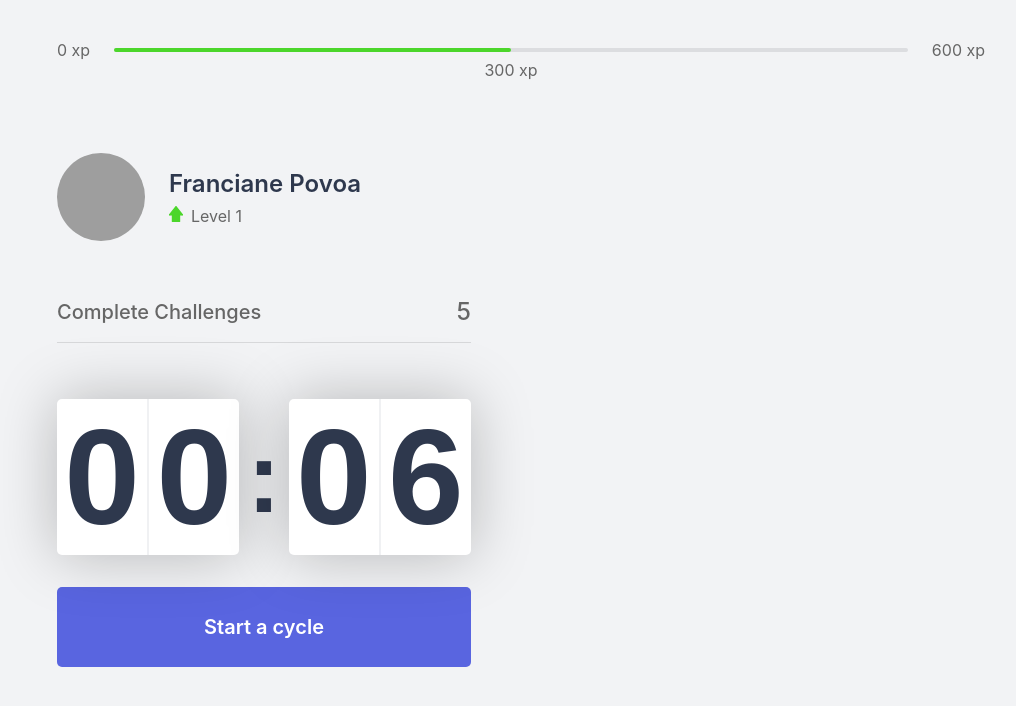
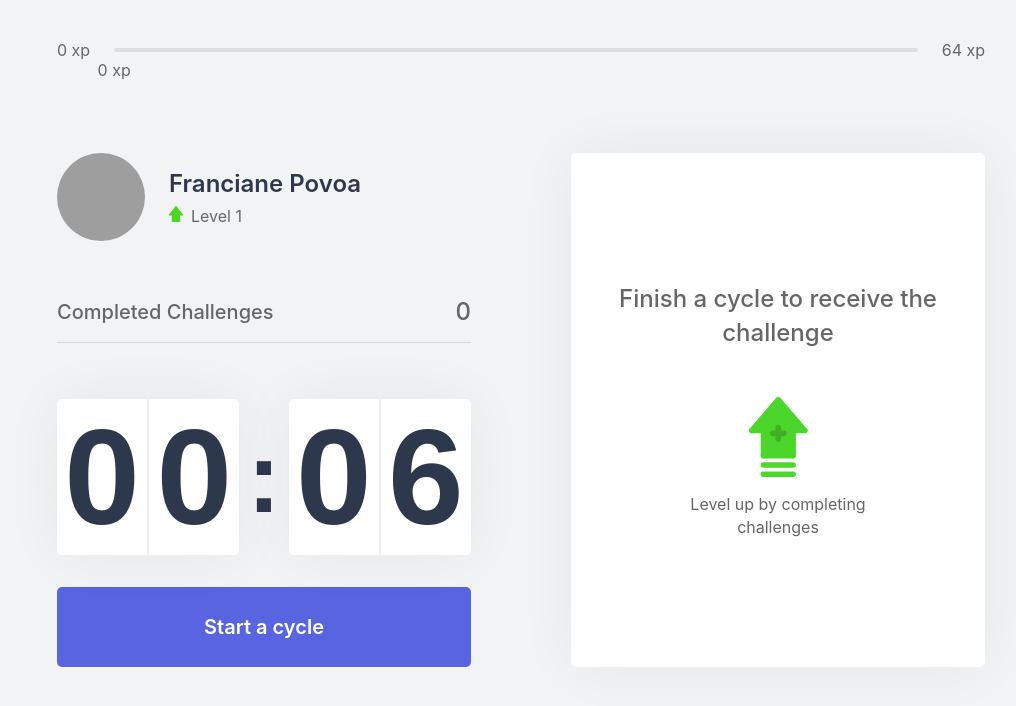
Before and after one commit to francianepovoa/moveit-next.js, a Next.js app: page / in a window 1280 px wide. Shown: the top 706 px of the page, without its empty margins (119-1135 px from the left). Built offline with nearby package versions, Linux system fonts and the light colour scheme; grey boxes are pictures that could not be loaded.

Commit message:
Aplication Context API

```diff
--- /dev/null
+++ b/challenges.json
@@ -0,0 +1,62 @@
+[
+	{
+		"type": "body",
+		"description": "Stretch one arm with the palm facing forward and pull your fingers up for 10 seconds by hand.",
+		"amount": 80
+	},
+	{
+		"type": "body",
+		"description": "Stretch your arm against your chest and pull it using your other arm for 10 seconds per arm.",
+		"amount": 60
+	},
+	{
+		"type": "body",
+		"description": "Pull your neck with the help of the hand to the right and the left, remaining in the position for a few seconds.",
+		"amount": 70
+	},
+	{
+		"type": "body",
+		"description": "With both hands on the back of your head, take it down along the back of the area.",
+		"amount": 60
+	},
+	{
+		"type": "body",
+		"description": "Cross your legs and go down with hands stretched toward the floor. Repeat the movement with the other leg in front.",
+		"amount": 100
+	},
+	{
+		"type": "body",
+		"description": "Sitting, open your legs and try to touch your palms on the floor, repeat 3 times for 5 seconds.",
+		"amount": 80
+	},
+	{
+		"type": "body",
+		"description": "Pull your knee against your chest and hold, switch legs for 10 seconds.",
+		"amount": 50
+	},
+	{
+		"type": "body",
+		"description": "Sitting, cross one leg and lean your torso forward, switch your legs after 10 seconds.",
+		"amount": 80
+	},
+	{
+		"type": "eye",
+		"description": "Sitting, close your eyes and cover them with your palms for 2 minutes, then open normally.",
+		"amount": 90
+	},
+	{
+		"type": "eye",
+		"description": "In an open space, look as far as you can for 3s, just move your eyes. Repeat 3 times.",
+		"amount": 140
+	},
+	{
+		"type": "eye",
+		"description": "Using your thumbs, massage the area below the eyebrows in a circular motion for 15 seconds.",
+		"amount": 70
+	},
+	{
+		"type": "body",
+		"description": "Standing, rotate your waist as far as you can to the left, hold for five seconds. Repeat to the right.",
+		"amount": 90
+	}
+]
--- /dev/null
+++ b/src/components/ChallengeBox.tsx
@@ -0,0 +1,42 @@
+import { useContext } from "react";
+import { ChallengesContext } from "../context/ChallengesContext";
+import styles from "../styles/components/ChallengeBox.module.css";
+
+export function ChallengeBox() {
+	const { activeChallenge, resetChallenge } = useContext(ChallengesContext);
+
+	return (
+		<div className={styles.challengeBoxContainer}>
+			{activeChallenge ? (
+				<div className={styles.challengeActive}>
+					<header> Win {activeChallenge.amount} xp</header>
+
+					<main>
+						<img src={`icons/${activeChallenge.type}.svg`} />
+						<strong>New challenge</strong>
+						<p>{activeChallenge.description}</p>
+					</main>
+					<footer>
+						<button
+							type='button'
+							className={styles.challengeFailedButton}
+							onClick={resetChallenge}>
+							Failed
+						</button>
+						<button type='button' className={styles.challengeSucceededButton}>
+							Completed
+						</button>
+					</footer>
+				</div>
+			) : (
+				<div className={styles.challengeNotActive}>
+					<strong>Finish a cycle to receive the challenge</strong>
+					<p>
+						<img src='icons/level-up.svg' alt='Level up' />
+						Level up by completing challenges
+					</p>
+				</div>
+			)}
+		</div>
+	);
+}
--- a/src/components/CompletedChallenges.tsx
+++ b/src/components/CompletedChallenges.tsx
@@ -1,10 +1,14 @@
+import { useContext } from "react";
+import { ChallengesContext } from "../context/ChallengesContext";
 import styles from "../styles/components/CompletedChallenges.module.css";
 
 export function CompletedChallenges() {
+	const { challengesCompleted } = useContext(ChallengesContext);
+
 	return (
 		<div className={styles.completedChallengeContainer}>
-			<span>Complete Challenges</span>
-			<span>5</span>
+			<span>Completed Challenges</span>
+			<span>{challengesCompleted}</span>
 		</div>
 	);
 }
--- a/src/components/Countdown.tsx
+++ b/src/components/Countdown.tsx
@@ -1,9 +1,12 @@
-import { useEffect, useState } from "react";
+import { useContext, useEffect, useState } from "react";
+import { ChallengesContext } from "../context/ChallengesContext";
 import styles from "../styles/components/Countdown.module.css";
 
 let countdownTimeout: NodeJS.Timeout;
 
 export function Countdown() {
+	const { startNewChallenge } = useContext(ChallengesContext);
+
 	const [time, setTime] = useState(0.1 * 60);
 	const [isActive, setIsActive] = useState(false);
 	const [hasFinished, setHasFinished] = useState(false);
@@ -32,6 +35,7 @@
 		} else if (isActive && time === 0) {
 			setHasFinished(true);
 			setIsActive(false);
+			startNewChallenge();
 		}
 	}, [isActive, time]);
 
--- a/src/components/ExperienceBar.tsx
+++ b/src/components/ExperienceBar.tsx
@@ -1,17 +1,29 @@
+import { useContext } from "react";
+import { ChallengesContext } from "../context/ChallengesContext";
 import styles from "../styles/components/ExperienceBar.module.css";
 
 export function ExperienceBar() {
+	const { currentExperience, experienceToNextLevel } = useContext(
+		ChallengesContext
+	);
+
+	const percentToNextLevel = Math.round(
+		(currentExperience * 100) / experienceToNextLevel
+	);
+
 	return (
 		<header className={styles.experienceBar}>
 			<span>0 xp</span>
 			<div>
-				<div style={{ width: "50%" }} />
+				<div style={{ width: `${percentToNextLevel}%` }} />
 
-				<span className={styles.currentExperience} style={{ left: "50%" }}>
-					300 xp
+				<span
+					className={styles.currentExperience}
+					style={{ left: `${percentToNextLevel}%` }}>
+					{currentExperience} xp
 				</span>
 			</div>
-			<span>600 xp</span>
+			<span>{experienceToNextLevel} xp</span>
 		</header>
 	);
 }
--- /dev/null
+++ b/src/context/ChallengesContext.tsx
@@ -0,0 +1,65 @@
+import { createContext, ReactNode, useState } from "react";
+import challenges from "../../challenges.json";
+
+interface Challenge {
+	type: "body" | "eye";
+	description: string;
+	amount: number;
+}
+
+interface ChallengesContextData {
+	level: number;
+	currentExperience: number;
+	experienceToNextLevel: number;
+	challengesCompleted: number;
+	activeChallenge: Challenge;
+	levelUp: () => void;
+	startNewChallenge: () => void;
+	resetChallenge: () => void;
+}
+
+interface ChallengesProviderProps {
+	children: ReactNode;
+}
+
+export const ChallengesContext = createContext({} as ChallengesContextData);
+
+export function ChallengesProvider({ children }: ChallengesProviderProps) {
+	const [level, setLevel] = useState(1);
+	const [currentExperience, setCurrentExperience] = useState(0);
+	const [challengesCompleted, setChallengesCompleted] = useState(0);
+	const [activeChallenge, setActiveChallenge] = useState(null);
+
+	const experienceToNextLevel = Math.pow((level + 1) * 4, 2);
+
+	function levelUp() {
+		setLevel(level + 1);
+	}
+
+	function startNewChallenge() {
+		const randomChallengeIndex = Math.floor(Math.random() * challenges.length);
+		const challenge = challenges[randomChallengeIndex];
+
+		setActiveChallenge(challenge);
+	}
+
+	function resetChallenge() {
+		setActiveChallenge(null);
+	}
+
+	return (
+		<ChallengesContext.Provider
+			value={{
+				level,
+				levelUp,
+				currentExperience,
+				experienceToNextLevel,
+				challengesCompleted,
+				startNewChallenge,
+				activeChallenge,
+				resetChallenge,
+			}}>
+			{children}
+		</ChallengesContext.Provider>
+	);
+}
--- a/src/pages/_app.tsx
+++ b/src/pages/_app.tsx
@@ -1,7 +1,12 @@
+import { ChallengesProvider } from "../context/ChallengesContext";
 import "../styles/global.css";
 
 function MyApp({ Component, pageProps }) {
-	return <Component {...pageProps} />;
+	return (
+		<ChallengesProvider>
+			<Component {...pageProps} />
+		</ChallengesProvider>
+	);
 }
 
 export default MyApp;
--- a/src/pages/index.tsx
+++ b/src/pages/index.tsx
@@ -1,9 +1,10 @@
+import Head from "next/head";
+
+import { ChallengeBox } from "../components/ChallengeBox";
 import { CompletedChallenges } from "../components/CompletedChallenges";
 import { Countdown } from "../components/Countdown";
 import { ExperienceBar } from "../components/ExperienceBar";
 import { Profile } from "../components/Profile";
-
-import Head from "next/head";
 
 import styles from "../styles/pages/Home.module.css";
 
@@ -21,10 +22,29 @@
 					<CompletedChallenges />
 					<Countdown />
 				</div>
-				<div></div>
+				<div>
+					<ChallengeBox />
+				</div>
 			</section>
 		</div>
 	);
 }
 
-// #jornadainfinita
+//* #Rumoaoproximonivel (primeiro dia)
+//? No primeiro dia vamos conhecer os conceitos por trás de um front-end SPA, os principais fundamentos do React
+//? como componentes, propriedades, estado e ferramentas que funcionam por trás da biblioteca como Webpack e Babel.
+//? Além disso, daremos início ao desenvolvimento da aplicação move.it, criando a estrutura básica de componentes da página.
+
+//* #jornadainfinita (segundo dia)
+//? Nesse segundo dia vamos aprender o que é Next.js e quando utilizar no desenvolvimento de aplicações React.
+//? Vamos também criar nossos próprios hooks dando vida às funcionalidades de countdown e
+//? ganho de experiência e leveis através de desafios.
+
+//* #focopraticagrupo (terceiro dia)
+//? Na terceiro aula realizaremos uma separação da aplicação em componentes menores e
+//? aplicaremos o conceito de contextos no React, responsável por compartilhar uma informação entre vários componentes em tela.
+//? Finalizaremos também a funcionalidade de desafios.
+
+//* #(quarto dia)
+//? Na quarta aula iremos continuar evoluindo nossa aplicação, aprender ainda mais sobre a Context API,
+//? e aprender a como utilizar as notificações e sons do navegador para melhorar a experiência do usuário.
--- /dev/null
+++ b/src/styles/components/ChallengeBox.module.css
@@ -0,0 +1,110 @@
+.challengeBoxContainer {
+	height: 100%;
+
+	background: var(--white);
+	border-radius: 5px;
+	box-shadow: 0 0 60px rgba(0, 0, 0, 0.05);
+	padding: 1.5rem 2rem;
+
+	display: flex;
+	flex-direction: column;
+	align-items: center;
+	justify-content: center;
+
+	text-align: center;
+}
+
+.challengeNotActive {
+	display: flex;
+	flex-direction: column;
+	align-items: center;
+}
+
+.challengeNotActive strong {
+	font-size: 1.5rem;
+	font-weight: 500;
+	line-height: 1.4;
+}
+
+.challengeNotActive p {
+	display: flex;
+	flex-direction: column;
+	align-items: center;
+	line-height: 1.4;
+	max-width: 70%;
+	margin-top: 3rem;
+}
+
+.challengeNotActive p img {
+	margin-bottom: 1rem;
+}
+
+.challengeActive {
+	height: 100%;
+
+	display: flex;
+	flex-direction: column;
+}
+
+.challengeActive header {
+	color: var(--blue);
+	font-weight: 600;
+	font-size: 1.25rem;
+	padding: 0 2rem 1.5rem;
+	border-bottom: 1px solid var(--gray-line);
+}
+
+.challengeActive main {
+	flex: 1;
+	display: flex;
+	flex-direction: column;
+	align-items: center;
+	justify-content: center;
+}
+
+.challengeActive main strong {
+	font-size: 2rem;
+	font-weight: 600;
+	color: var(--title);
+	margin: 1.5rem 0 1rem;
+}
+
+.challengeActive main p {
+	line-height: 1.5;
+}
+
+.challengeActive footer {
+	display: grid;
+	grid-template-columns: 1fr 1fr;
+	gap: 1rem;
+}
+
+.challengeActive footer button {
+	height: 3rem;
+
+	display: flex;
+	align-items: center;
+	justify-content: center;
+
+	border: 0;
+	border-radius: 5px;
+
+	color: var(--white);
+
+	font-size: 1rem;
+	font-weight: 600;
+
+	transition: filter 0.2s;
+}
+
+.challengeActive footer button.challengeFailedButton {
+	background: var(--red);
+}
+
+.challengeActive footer button.challengeSucceededButton {
+	background: var(--green);
+}
+
+.challengeActive footer button:hover {
+	filter: brightness(0.9);
+}
--- a/src/styles/components/Countdown.module.css
+++ b/src/styles/components/Countdown.module.css
@@ -14,7 +14,7 @@
 	justify-content: space-evenly;
 
 	background: var(--white);
-	box-shadow: 0 0 60px rgba(0, 0, 0, 0.25);
+	box-shadow: 0 0 60px rgba(0, 0, 0, 0.05);
 	border-radius: 5px;
 	font-size: 8.5rem;
 	text-align: center;
```
